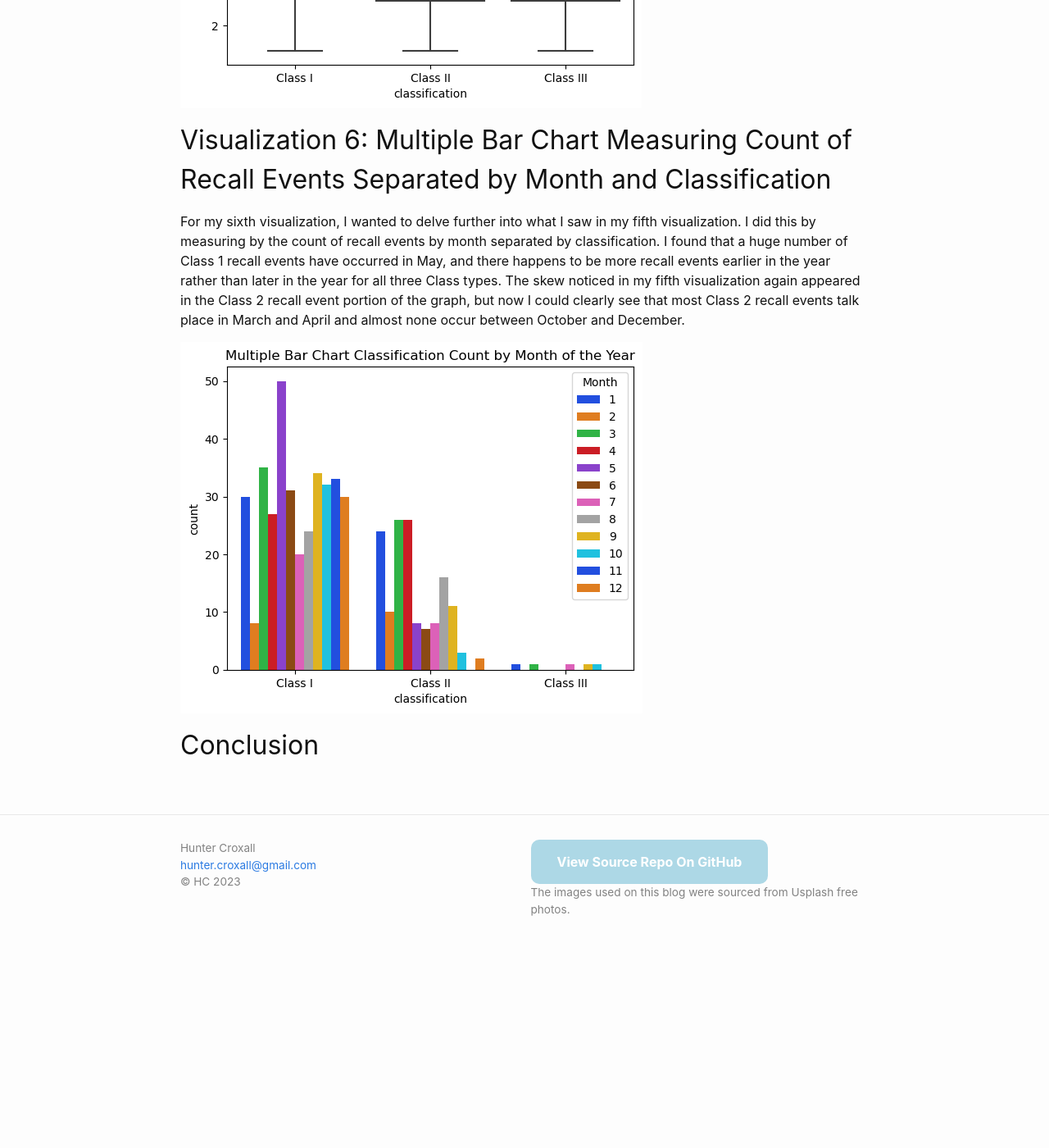
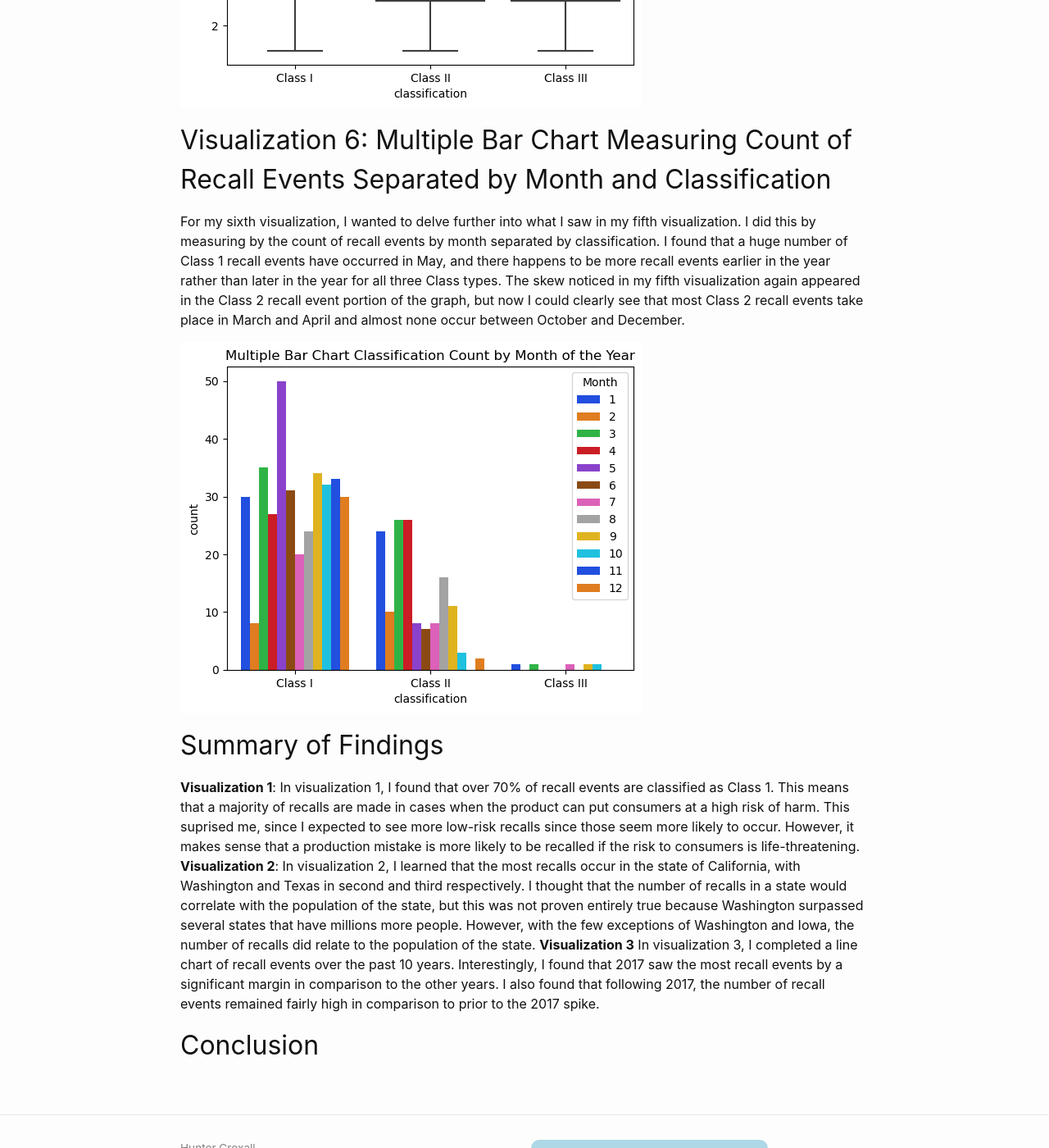
Before and after one commit to huntercroxall/huntercroxall.github.io, a Jekyll site: the page built from _posts/2023-12-12-data-analysis-stat386.md, in a window 1280 px wide and 1400 px high, scrolled down 4371 px. Shown: the whole window at 82% size. Built offline with Jekyll 4.4.1, drawn with Linux system fonts in a browser that asks for light colours; comment, search, counter and statistics services are not loaded; before the commit the page ends 5550 px from its top, so only the background shows below that; some of the changed text lies outside the part shown.

Commit message:
Working on Summary 2023-12-12-data-analysis-stat386.md

```diff
--- a/_posts/2023-12-12-data-analysis-stat386.md
+++ b/_posts/2023-12-12-data-analysis-stat386.md
@@ -41,9 +41,13 @@ For my fifth visualization, I wanted to examine two things. First, I wanted to s
 
 
 ## Visualization 6: Multiple Bar Chart Measuring Count of Recall Events Separated by Month and Classification
-For my sixth visualization, I wanted to delve further into what I saw in my fifth visualization. I did this by measuring by the count of recall events by month separated by classification. I found that a huge number of Class 1 recall events have occurred in May, and there happens to be more recall events earlier in the year rather than later in the year for all three Class types. The skew noticed in my fifth visualization again appeared in the Class 2 recall event portion of the graph, but now I could clearly see that most Class 2 recall events talk place in March and April and almost none occur between October and December.
+For my sixth visualization, I wanted to delve further into what I saw in my fifth visualization. I did this by measuring by the count of recall events by month separated by classification. I found that a huge number of Class 1 recall events have occurred in May, and there happens to be more recall events earlier in the year rather than later in the year for all three Class types. The skew noticed in my fifth visualization again appeared in the Class 2 recall event portion of the graph, but now I could clearly see that most Class 2 recall events take place in March and April and almost none occur between October and December.
 
 ![Look at this wonderful graph!](/assets/images/multiple_bar_chart_month.png "Multi-Bar by Class and Month")
 
+## Summary of Findings
+**Visualization 1**: In visualization 1, I found that over 70% of recall events are classified as Class 1. This means that a majority of recalls are made in cases when the product can put consumers at a high risk of harm. This suprised me, since I expected to see more low-risk recalls since those seem more likely to occur. However, it makes sense that a production mistake is more likely to be recalled if the risk to consumers is life-threatening.
+**Visualization 2**: In visualization 2, I learned that the most recalls occur in the state of California, with Washington and Texas in second and third respectively. I thought that the number of recalls in a state would correlate with the population of the state, but this was not proven entirely true because Washington surpassed several states that have millions more people. However, with the few exceptions of Washington and Iowa, the number of recalls did relate to the population of the state.
+**Visualization 3** In visualization 3, I completed a line chart of recall events over the past 10 years. Interestingly, I found that 2017 saw the most recall events by a significant margin in comparison to the other years. I also found that following 2017, the number of recall events remained fairly high in comparison to prior to the 2017 spike.
 
 ## Conclusion
```
